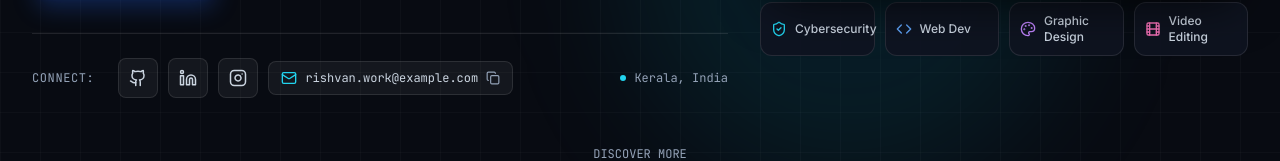
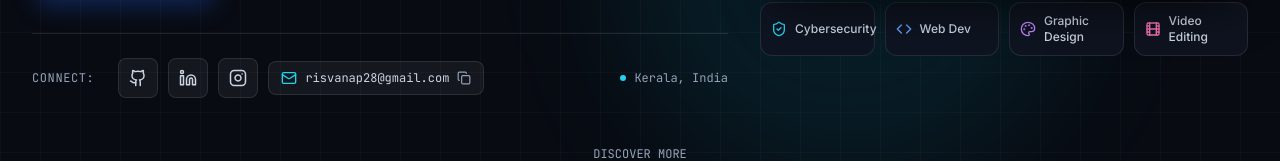
Before and after one commit to risvanap/rishvanap-portfolio, a React (Vite) app: page / in a window 1280 px wide. Shown: the part 528-689 px from the top of the page. Built offline with nearby package versions, Linux system fonts and the light colour scheme.

Commit message:
Update contact details: email, phone, and WhatsApp

```diff
--- a/src/components/ContactSection.tsx
+++ b/src/components/ContactSection.tsx
@@ -326,7 +326,7 @@ export const ContactSection: React.FC<ContactSectionProps> = ({ preselectedServi
                         type="tel"
                         value={formData.phone}
                         onChange={(e) => setFormData({ ...formData, phone: e.target.value })}
-                        placeholder="+91 98765 43210"
+                        placeholder="+91 8086380373"
                         className="w-full bg-[#101522] border border-white/10 focus:border-cyan-400 rounded-xl px-4 py-3 text-xs text-white placeholder-slate-500 focus:outline-none transition-colors"
                       />
                     </div>
--- a/src/components/ResumeModal.tsx
+++ b/src/components/ResumeModal.tsx
@@ -101,7 +101,7 @@ export const ResumeModal: React.FC<ResumeModalProps> = ({ isOpen, onClose }) =>
               </div>
               <div className="flex items-center sm:justify-end gap-1.5">
                 <Globe size={12} className="text-cyan-400" />
-                <span>github.com/rishvan-ap</span>
+                <span>github.com/risvanap</span>
               </div>
             </div>
           </div>
--- a/src/data/portfolioData.ts
+++ b/src/data/portfolioData.ts
@@ -76,10 +76,10 @@ export const PERSONAL_INFO = {
   bio: "I'm a technology enthusiast and creative professional exploring ethical hacking, web development, graphic design, and video editing. I turn ideas into practical digital experiences through technology, design, and creativity.",
   aboutParagraph: "I'm passionate about technology, cybersecurity, and digital creativity. My interests span web development, ethical hacking, visual design, and video production. I enjoy learning new tools, solving technical problems, and building digital experiences that are both functional and visually appealing.",
   availability: "Available for Select Projects & Collaborations",
-  email: "rishvan.work@example.com",
-  phone: "+91 98765 43210",
-  whatsappUrl: "https://wa.me/919876543210?text=Hi%20Rishvan,%20I%20would%20like%20to%20discuss%20a%20project",
-  githubUrl: "https://github.com/rishvan-ap",
+  email: "risvanap28@gmail.com",
+  phone: "+91 8086380373",
+  whatsappUrl: "https://wa.me/918086380373?text=Hi%20Rishvan,%20I%20would%20like%20to%20discuss%20a%20project",
+  githubUrl: "https://github.com/risvanap",
   linkedinUrl: "https://linkedin.com/in/rishvan-ap",
   instagramUrl: "https://instagram.com/rishvan.creates",
   stats: [
```
